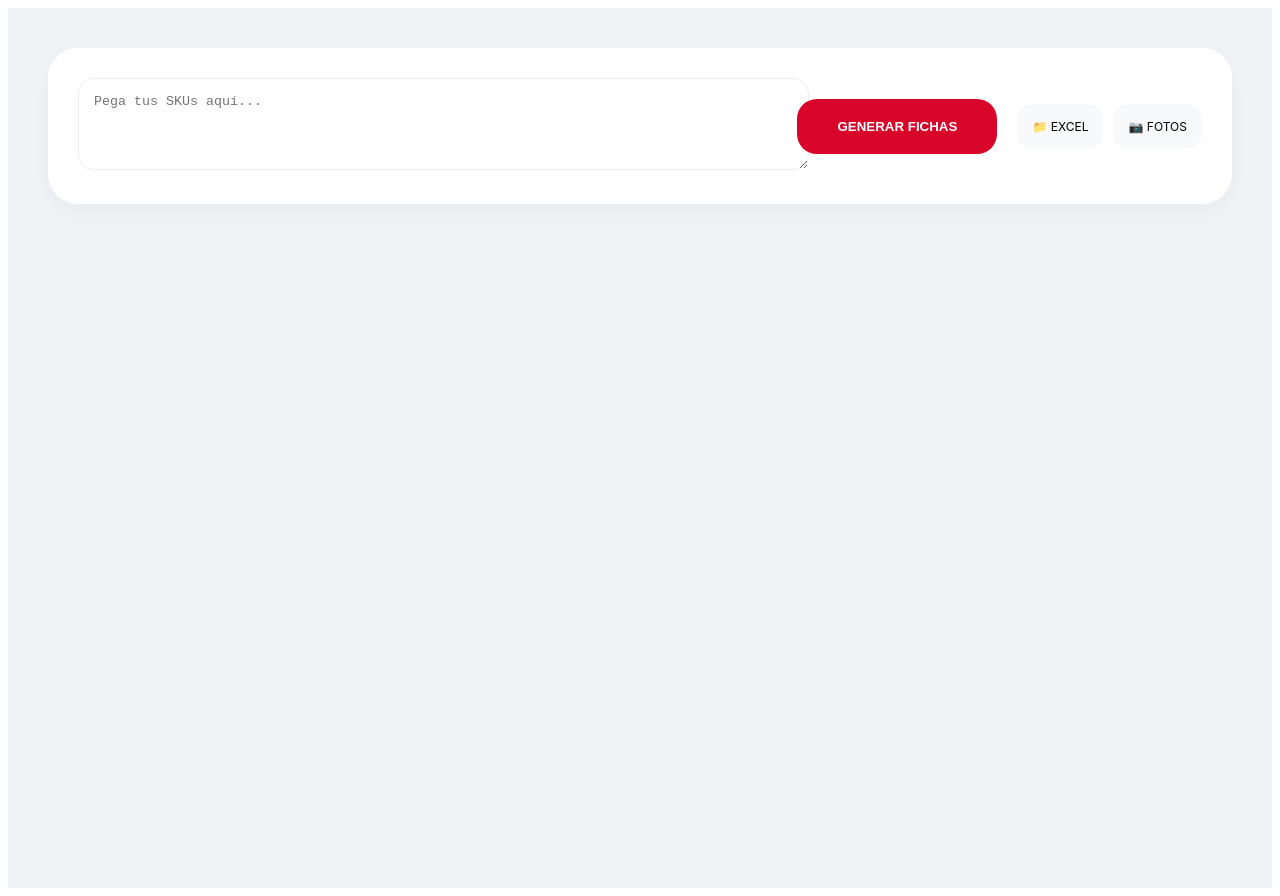
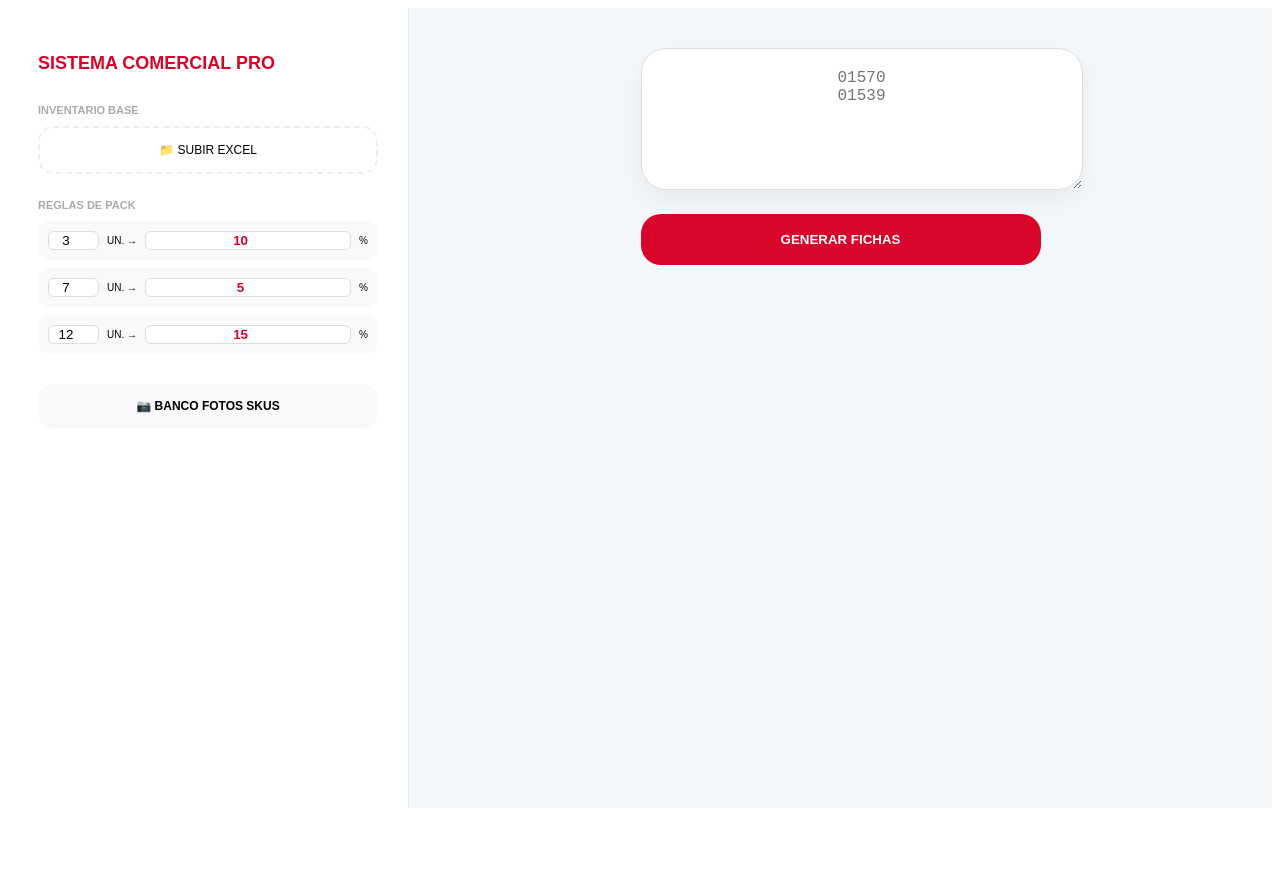
Before and after one commit to tabladamotosrepuestos-art/mi-app-estudio, a React (Vite) app in the folder mi-app-ai/: page / in a window 1280 px wide. After the commit the page ends 816 px from the top, so only its background shows below. Built offline with nearby package versions, Linux system fonts and the light colour scheme; the HTML template or start-up script is replaced by a standard one.

Commit message:
Update App.tsx

```diff
--- a/mi-app-ai/src/App.tsx
+++ b/mi-app-ai/src/App.tsx
@@ -7,88 +7,71 @@ interface Producto {
   cantidad: number; descuentoManual: number;
 }
 
-const FichaComercialPro = ({ producto, bancoFotos, reglasPack, onUpdate, onDelete }: {
+const FichaStudioIA = ({ producto, bancoFotos, reglasPack, onUpdate, onDelete }: {
   producto: Producto, bancoFotos: Record<string, string>, reglasPack: Regla[],
   onUpdate: (p: Producto) => void, onDelete: () => void
 }) => {
   const foto = bancoFotos[producto.sku.toLowerCase().trim()];
   const precioBase = producto.costo * (1 + producto.rent / 100);
-
   const reglaPack = [...reglasPack].sort((a, b) => b.x - a.x).find(r => producto.cantidad >= r.x);
   const descFinal = reglaPack ? reglaPack.y : producto.descuentoManual;
   const unitarioFinal = precioBase * (1 - descFinal / 100);
-  const valorTotal = unitarioFinal * producto.cantidad;
 
   return (
-    <div style={{ width: '450px', backgroundColor: '#f8f9fa', borderRadius: '40px', padding: '20px', boxShadow: '0 20px 50px rgba(0,0,0,0.05)', marginBottom: '40px' }}>
-      {/* HEADER DE LA FICHA */}
-      <div style={{ display: 'flex', justifyContent: 'space-between', alignItems: 'center', marginBottom: '15px', padding: '0 10px' }}>
-        <div style={{ display: 'flex', alignItems: 'center', gap: '8px' }}>
-           <span style={{ color: '#2ecc71', fontSize: '18px' }}>●</span>
-           <span style={{ fontSize: '11px', fontWeight: 'bold', color: '#666', letterSpacing: '1px' }}>EN INVENTARIO</span>
+    <div style={{ display: 'flex', flexDirection: 'column', gap: '15px', width: '380px' }}>
+      {/* PANEL EDITOR (CONTROL) */}
+      <div style={{ backgroundColor: 'white', borderRadius: '25px', padding: '20px', boxShadow: '0 10px 30px rgba(0,0,0,0.05)', border: '1px solid #f0f0f0' }}>
+        <div style={{ display: 'flex', justifyContent: 'space-between', marginBottom: '10px' }}>
+          <span style={{ backgroundColor: '#e8f5e9', color: '#2ecc71', padding: '4px 10px', borderRadius: '10px', fontSize: '10px', fontWeight: 'bold' }}>EN INVENTARIO</span>
+          <button onClick={onDelete} style={{ border: 'none', background: 'none', cursor: 'pointer', color: '#ddd' }}>✕</button>
         </div>
-        <button onClick={onDelete} style={{ background: '#eee', border: 'none', width: '30px', height: '30px', borderRadius: '50%', cursor: 'pointer', color: '#999' }}>✕</button>
+        <input style={{ width: '100%', border: 'none', fontSize: '13px', fontWeight: 'bold', marginBottom: '10px', outline: 'none' }} value={producto.nombre} readOnly />
+        <div style={{ display: 'flex', gap: '10px', alignItems: 'center' }}>
+          <div style={{ flex: 1 }}>
+            <label style={{ fontSize: '9px', color: '#aaa' }}>PRECIO BASE</label>
+            <div style={{ padding: '8px', background: '#f8f9fa', borderRadius: '10px', fontSize: '12px' }}>${precioBase.toLocaleString()}</div>
           </div>
-
-      {/* INPUTS DE EDICIÓN ESTILO CLEAN */}
-      <div style={{ backgroundColor: 'white', borderRadius: '25px', padding: '20px', marginBottom: '20px', border: '1px solid #f0f0f0' }}>
-        <div style={{ marginBottom: '15px' }}>
-          <label style={{ fontSize: '10px', color: '#aaa', fontWeight: 'bold', display: 'block', marginBottom: '5px' }}>DESCRIPCIÓN</label>
-          <div style={{ fontSize: '14px', fontWeight: 'bold', color: '#333' }}>{producto.nombre}</div>
+          <div style={{ flex: 1 }}>
+            <label style={{ fontSize: '9px', color: '#aaa' }}>PACK COMERCIAL</label>
+            <div style={{ display: 'flex', gap: '4px' }}>
+              {[1, 3, 6, 12].map(n => (
+                <button key={n} onClick={() => onUpdate({...producto, cantidad: n})}
+                  style={{ flex: 1, padding: '5px 0', borderRadius: '6px', border: 'none', fontSize: '10px', cursor: 'pointer', backgroundColor: producto.cantidad === n ? '#d90429' : '#f0f0f0', color: producto.cantidad === n ? 'white' : '#666' }}>x{n}</button>
+              ))}
             </div>
-        <div style={{ display: 'grid', gridTemplateColumns: '1fr 1fr', gap: '15px' }}>
-          <div>
-            <label style={{ fontSize: '10px', color: '#aaa', fontWeight: 'bold' }}>CANTIDAD</label>
-            <div style={{ display: 'flex', alignItems: 'center', gap: '10px', marginTop: '5px' }}>
-               <button onClick={() => onUpdate({...producto, cantidad: Math.max(1, producto.cantidad - 1)})} style={{ border: '1px solid #ddd', background: 'white', borderRadius: '8px', width: '30px', height: '30px' }}>-</button>
-               <span style={{ fontWeight: 'bold' }}>{producto.cantidad}</span>
-               <button onClick={() => onUpdate({...producto, cantidad: producto.cantidad + 1})} style={{ border: '1px solid #ddd', background: 'white', borderRadius: '8px', width: '30px', height: '30px' }}>+</button>
-            </div>
-          </div>
-          <div>
-            <label style={{ fontSize: '10px', color: '#aaa', fontWeight: 'bold' }}>DESC. (%)</label>
-            <input type="number" value={producto.descuentoManual} onChange={(e) => onUpdate({...producto, descuentoManual: parseInt(e.target.value) || 0})}
-                   style={{ width: '100%', padding: '8px', border: '1px solid #ffebee', borderRadius: '10px', backgroundColor: '#fff5f5', color: '#d90429', fontWeight: 'bold', marginTop: '5px' }} />
           </div>
         </div>
       </div>
 
-      {/* PREVIEW FINAL DE LA FICHA (LA QUE VE EL CLIENTE) */}
-      <div style={{ backgroundColor: 'white', borderRadius: '35px', overflow: 'hidden', boxShadow: '0 15px 35px rgba(0,0,0,0.08)', position: 'relative' }}>
-        <div style={{ height: '300px', backgroundColor: '#fff', position: 'relative' }}>
-          <div style={{ position: 'absolute', top: '20px', left: '20px', backgroundColor: '#d90429', color: 'white', padding: '6px 15px', borderRadius: '15px', fontWeight: 'bold', fontSize: '10px', zIndex: 2 }}>SKU: {producto.sku}</div>
+      {/* FICHA VISUAL (CLIENTE) */}
+      <div style={{ backgroundColor: 'white', borderRadius: '35px', overflow: 'hidden', boxShadow: '0 20px 40px rgba(0,0,0,0.1)', position: 'relative' }}>
+        <div style={{ height: '280px', display: 'flex', alignItems: 'center', justifyContent: 'center', background: 'white', padding: '20px', position: 'relative' }}>
+          <div style={{ position: 'absolute', top: '15px', left: '15px', background: '#d90429', color: 'white', padding: '4px 12px', borderRadius: '10px', fontSize: '10px', fontWeight: 'bold' }}>SKU: {producto.sku}</div>
           {descFinal > 0 && (
-            <div style={{ position: 'absolute', top: '20px', right: '20px', backgroundColor: '#d90429', color: 'white', width: '55px', height: '55px', borderRadius: '50%', display: 'flex', flexDirection: 'column', alignItems: 'center', justifyContent: 'center', zIndex: 5, fontWeight: 'bold' }}>
-              <span style={{ fontSize: '8px' }}>AHORRA</span>
+            <div style={{ position: 'absolute', top: '15px', right: '15px', background: '#d90429', color: 'white', width: '50px', height: '50px', borderRadius: '50%', display: 'flex', flexDirection: 'column', alignItems: 'center', justifyContent: 'center', fontWeight: 'bold', boxShadow: '0 5px 15px rgba(217,4,4,0.3)' }}>
+              <span style={{ fontSize: '7px' }}>AHORRA</span>
               <span style={{ fontSize: '14px' }}>{descFinal}%</span>
             </div>
           )}
-          {foto ? <img src={foto} style={{ width: '100%', height: '100%', objectFit: 'contain', padding: '20px' }} /> : <div style={{ height: '100%', display: 'flex', alignItems: 'center', justifyContent: 'center', color: '#eee' }}>SIN IMAGEN</div>}
+          {foto ? <img src={foto} style={{ maxWidth: '100%', maxHeight: '100%', objectFit: 'contain' }} /> : <div style={{ color: '#eee', fontWeight: 'bold' }}>SIN IMAGEN</div>}
         </div>
-
         <div style={{ backgroundColor: 'black', padding: '25px', color: 'white' }}>
-          <div style={{ display: 'flex', justifyContent: 'space-between', alignItems: 'flex-end', marginBottom: '20px' }}>
-            <div>
-              <h3 style={{ fontSize: '18px', margin: 0, fontWeight: '900', maxWidth: '200px' }}>{producto.nombre}</h3>
-              <span style={{ fontSize: '10px', color: '#666' }}>PVP UNITARIO</span>
-            </div>
+          <div style={{ display: 'flex', justifyContent: 'space-between', alignItems: 'flex-start', marginBottom: '15px' }}>
+            <div style={{ flex: 1 }}><h4 style={{ margin: 0, fontSize: '16px', textTransform: 'uppercase', fontWeight: '900' }}>{producto.nombre}</h4></div>
             <div style={{ textAlign: 'right' }}>
-              <div style={{ fontSize: '12px', color: '#666', textDecoration: 'line-through' }}>${precioBase.toFixed(2)}</div>
-              <div style={{ fontSize: '32px', color: '#d90429', fontWeight: '900' }}>${unitarioFinal.toLocaleString('es-AR', { minimumFractionDigits: 2 })}</div>
+              <div style={{ fontSize: '11px', textDecoration: 'line-through', color: '#555' }}>${precioBase.toFixed(2)}</div>
+              <div style={{ fontSize: '28px', color: '#d90429', fontWeight: '900' }}>${unitarioFinal.toLocaleString('es-AR', { minimumFractionDigits: 2 })}</div>
             </div>
           </div>
-
           <div style={{ backgroundColor: '#d90429', borderRadius: '20px', padding: '15px' }}>
             <div style={{ display: 'flex', justifyContent: 'space-between', alignItems: 'center' }}>
               <div>
-                   <div style={{ fontSize: '10px', fontWeight: 'bold', opacity: 0.9 }}>VALOR TOTAL</div>
-                   <div style={{ fontSize: '20px', fontWeight: '900', backgroundColor: 'white', color: '#d90429', padding: '4px 12px', borderRadius: '12px', marginTop: '5px' }}>
-                      ${valorTotal.toLocaleString('es-AR', { minimumFractionDigits: 2 })}
-                   </div>
+                <div style={{ fontSize: '9px', fontWeight: 'bold', opacity: 0.8 }}>VALOR TOTAL</div>
+                <div style={{ fontSize: '18px', fontWeight: '900', background: 'white', color: '#d90429', padding: '3px 10px', borderRadius: '10px', marginTop: '4px' }}>${(unitarioFinal * producto.cantidad).toLocaleString('es-AR')}</div>
               </div>
               <div style={{ textAlign: 'right' }}>
                 <div style={{ fontSize: '9px', fontWeight: 'bold' }}>EL PRECIO BAJA A</div>
-                   <div style={{ fontSize: '22px', fontWeight: '900' }}>${unitarioFinal.toLocaleString('es-AR', { minimumFractionDigits: 2 })} <span style={{fontSize:'10px'}}>c/u</span></div>
+                <div style={{ fontSize: '20px', fontWeight: '900' }}>${unitarioFinal.toLocaleString('es-AR', { minimumFractionDigits: 2 })} <span style={{fontSize:'10px'}}>c/u</span></div>
               </div>
             </div>
           </div>
@@ -103,64 +86,73 @@ export default function App() {
   const [items, setItems] = useState<Producto[]>([]);
   const [dbPrecios, setDbPrecios] = useState<any[]>([]);
   const [bancoFotos, setBancoFotos] = useState<Record<string, string>>({});
-  const [reglasPack] = useState<Regla[]>([{ x: 3, y: 10 }, { x: 6, y: 15 }, { x: 12, y: 20 }]);
+  const [reglasPack, setReglasPack] = useState<Regla[]>([{ x: 3, y: 10 }, { x: 7, y: 5 }, { x: 12, y: 15 }]);
 
-  const agregarProducto = () => {
-    skuInput.split('\n').forEach(linea => {
-      const cod = linea.trim();
-      if (!cod) return;
-      const info = dbPrecios.find((p: any) => String(p.SKU).trim() === cod);
-      setItems(prev => [{
-        id: Date.now() + Math.random(), sku: cod,
-        nombre: info?.["NOMBRE "] || "PRODUCTO NO ENCONTRADO",
-        costo: parseFloat(info?.costo) || 0, rent: parseFloat(info?.["rentabilidad "]) || 0,
-        cantidad: 1, descuentoManual: 0
-      }, ...prev]);
+  const agregar = () => {
+    skuInput.split('\n').forEach(s => {
+      const c = s.trim(); if (!c) return;
+      const info = dbPrecios.find((p: any) => String(p.SKU).trim() === c);
+      setItems(prev => [{ id: Date.now() + Math.random(), sku: c, nombre: info?.["NOMBRE "] || "Buscando...", costo: parseFloat(info?.costo) || 0, rent: parseFloat(info?.["rentabilidad "]) || 0, cantidad: 1, descuentoManual: 0 }, ...prev]);
     });
     setSkuInput("");
   };
 
   return (
-    <div style={{ minHeight: '100vh', backgroundColor: '#f0f2f5', fontFamily: 'Inter, sans-serif', padding: '40px' }}>
-      <div style={{ maxWidth: '1200px', margin: '0 auto' }}>
+    <div style={{ display: 'flex', height: '100vh', background: '#f4f7f9', fontFamily: 'sans-serif' }}>
+      {/* SIDEBAR DE CONTROL - IGUAL A STUDIO IA */}
+      <aside style={{ width: '340px', background: 'white', padding: '30px', borderRight: '1px solid #e0e6ed', overflowY: 'auto' }}>
+        <h2 style={{ color: '#d90429', fontSize: '18px', fontWeight: '900', marginBottom: '30px' }}>SISTEMA COMERCIAL PRO</h2>
 
-        {/* BARRA DE CARGA SUPERIOR */}
-        <div style={{ backgroundColor: 'white', padding: '30px', borderRadius: '30px', boxShadow: '0 10px 30px rgba(0,0,0,0.03)', marginBottom: '40px', display: 'flex', gap: '20px', alignItems: 'center' }}>
-          <div style={{ flex: 1 }}>
-            <textarea value={skuInput} onChange={(e) => setSkuInput(e.target.value)} placeholder="Pega tus SKUs aquí..."
-                      style={{ width: '100%', border: '1px solid #eee', borderRadius: '15px', padding: '15px', height: '60px', outline: 'none' }} />
+        <div style={{ marginBottom: '25px' }}>
+           <p style={{ fontSize: '11px', fontWeight: 'bold', color: '#aaa', marginBottom: '10px' }}>INVENTARIO BASE</p>
+           <label style={{ display: 'block', padding: '15px', border: '2px dashed #eee', borderRadius: '15px', textAlign: 'center', cursor: 'pointer', fontSize: '12px' }}>
+              <input type="file" hidden onChange={(e) => {
+                const r = new FileReader(); r.onload = (evt) => setDbPrecios(XLSX.utils.sheet_to_json(XLSX.read(evt.target?.result, {type:'binary'}).Sheets[XLSX.read(evt.target?.result, {type:'binary'}).SheetNames[0]]));
+                r.readAsBinaryString(e.target.files![0]);
+              }} /> {dbPrecios.length > 0 ? "✅ EXCEL CONECTADO" : "📁 SUBIR EXCEL"}
+           </label>
         </div>
-          <button onClick={agregarProducto} style={{ backgroundColor: '#d90429', color: 'white', border: 'none', padding: '20px 40px', borderRadius: '20px', fontWeight: 'bold', cursor: 'pointer' }}>GENERAR FICHAS</button>
 
-          <div style={{ display: 'flex', gap: '10px' }}>
-            <label style={{ cursor: 'pointer', padding: '15px', background: '#f8f9fa', borderRadius: '15px', fontSize: '12px' }}>
-               <input type="file" hidden onChange={(e) => {
-                 const reader = new FileReader();
-                 reader.onload = (evt) => setDbPrecios(XLSX.utils.sheet_to_json(XLSX.read(evt.target?.result, {type:'binary'}).Sheets[XLSX.read(evt.target?.result, {type:'binary'}).SheetNames[0]]));
-                 reader.readAsBinaryString(e.target.files![0]);
-               }} /> {dbPrecios.length > 0 ? "✅ EXCEL" : "📁 EXCEL"}
-            </label>
-            <label style={{ cursor: 'pointer', padding: '15px', background: '#f8f9fa', borderRadius: '15px', fontSize: '12px' }}>
+        <div style={{ marginBottom: '30px' }}>
+           <p style={{ fontSize: '11px', fontWeight: 'bold', color: '#aaa', marginBottom: '10px' }}>REGLAS DE PACK</p>
+           {reglasPack.map((r, i) => (
+             <div key={i} style={{ display: 'flex', alignItems: 'center', gap: '8px', background: '#f8f9fa', padding: '10px', borderRadius: '12px', marginBottom: '8px' }}>
+                <input type="number" value={r.x} onChange={(e) => { const n = [...reglasPack]; n[i].x = parseInt(e.target.value) || 0; setReglasPack(n); }} style={{ width: '45px', border: '1px solid #ddd', borderRadius: '6px', textAlign: 'center' }} />
+                <span style={{fontSize:'10px'}}>UN. →</span>
+                <input type="number" value={r.y} onChange={(e) => { const n = [...reglasPack]; n[i].y = parseInt(e.target.value) || 0; setReglasPack(n); }} style={{ flex: 1, border: '1px solid #ddd', borderRadius: '6px', textAlign: 'center', fontWeight: 'bold', color: '#d90429' }} />
+                <span style={{fontSize:'10px'}}>%</span>
+             </div>
+           ))}
+        </div>
+
+        <label style={{ display: 'block', padding: '15px', background: '#f8f9fa', borderRadius: '15px', textAlign: 'center', cursor: 'pointer', fontSize: '12px', fontWeight: 'bold' }}>
            <input type="file" hidden multiple onChange={(e) => {
              Array.from(e.target.files!).forEach(f => {
-                   const r = new FileReader();
-                   r.onloadend = () => setBancoFotos(prev => ({ ...prev, [f.name.split('.')[0].toLowerCase().trim()]: r.result as string }));
+               const r = new FileReader(); r.onloadend = () => setBancoFotos(prev => ({ ...prev, [f.name.split('.')[0].toLowerCase().trim()]: r.result as string }));
                r.readAsDataURL(f);
              });
-               }} /> 📷 FOTOS
+           }} /> 📷 BANCO FOTOS SKUS
         </label>
+      </aside>
+
+      {/* ÁREA DE TRABAJO */}
+      <main style={{ flex: 1, padding: '40px', overflowY: 'auto' }}>
+        <div style={{ maxWidth: '400px', margin: '0 auto 50px', textAlign: 'center' }}>
+           <div style={{ position: 'relative', marginBottom: '20px' }}>
+              <textarea value={skuInput} onChange={(e) => setSkuInput(e.target.value)} placeholder="01570&#10;01539"
+                style={{ width: '100%', height: '100px', padding: '20px', borderRadius: '25px', border: '1px solid #ddd', boxShadow: '0 10px 25px rgba(0,0,0,0.05)', outline: 'none', textAlign: 'center', fontSize: '16px' }} />
            </div>
+           <button onClick={agregar} style={{ width: '100%', padding: '18px', background: '#d90429', color: 'white', border: 'none', borderRadius: '20px', fontWeight: 'bold', cursor: 'pointer' }}>GENERAR FICHAS</button>
         </div>
 
-        {/* GRILLA DE FICHAS */}
-        <div style={{ display: 'flex', flexWrap: 'wrap', gap: '30px', justifyContent: 'center' }}>
+        <div style={{ display: 'flex', flexWrap: 'wrap', gap: '40px', justifyContent: 'center' }}>
           {items.map(item => (
-            <FichaComercialPro key={item.id} producto={item} bancoFotos={bancoFotos} reglasPack={reglasPack}
+            <FichaStudioIA key={item.id} producto={item} bancoFotos={bancoFotos} reglasPack={reglasPack}
                            onUpdate={(u) => setItems(items.map(i => i.id === item.id ? u : i))}
                            onDelete={() => setItems(items.filter(i => i.id !== item.id))} />
           ))}
         </div>
-      </div>
+      </main>
     </div>
   );
 }
```
Lines whose indentation alone changed are shown as unchanged.
